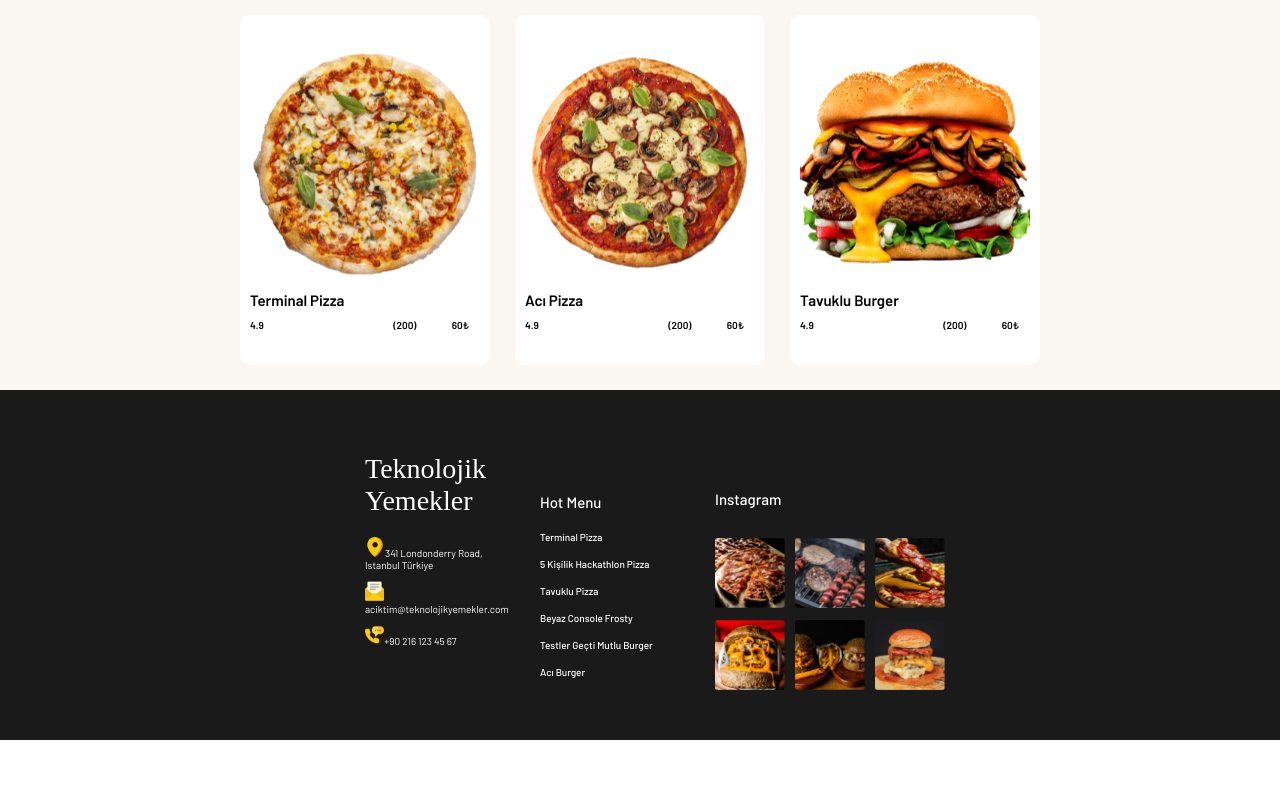
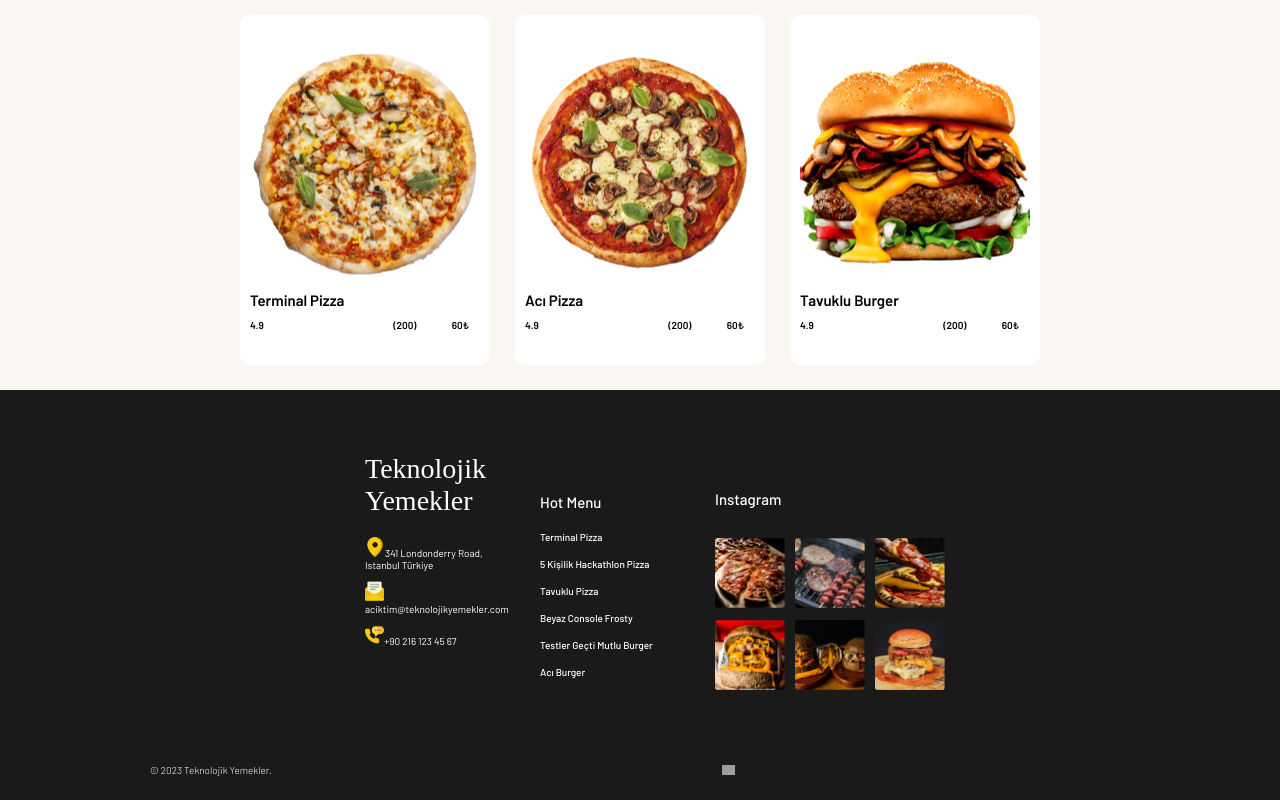
Before and after one commit to ezgi-karaca/Pizza, a website built with Vite: page index.html in a window 1280 px wide. Shown: the part 1360-2160 px from the top of the page. Before the commit the page ends 2100 px from the top, so only its background shows below. Built offline with nearby package versions, Linux system fonts and the light colour scheme; grey boxes are pictures that could not be loaded; files whose address does not match are found by name; a web font is replaced by a local one.

Commit message:
büyük ekranlar için web sitesi tamamlandı

```diff
--- a/index.html
+++ b/index.html
@@ -160,7 +160,12 @@
           </ul>
         </div>
       </div>
-      <div class="footer-bottom"></div>
+      <div class="footer-bottom">
+        <div class="bottom-content">
+          <p>© 2023 Teknolojik Yemekler.</p>
+          <img src="https://www.pikpng.com/pngl/b/53-530147_free-png-download-twitter-logo-grau-png-images.png">
+        </div>
+      </div>
     </footer>
 
 
--- a/style.css
+++ b/style.css
@@ -20,7 +20,7 @@ body {
 
 .intro {
   background-image: url("assets/iteration-1/home-banner.png");
-  background-size:contain;
+  background-size: cover;
   background-position: center;
   width: 100%;
   height: 100vh;
@@ -425,3 +425,26 @@ body {
   width: 7rem;
   height: 7rem;
 }
+
+.footer-bottom {
+  display: block;
+}
+.bottom-content {
+  background-color: #1A1A1A;
+  color: white;
+  display: flex;
+  width: 100%;
+  height: 6rem;
+  gap: 45rem;
+  text-align: center;
+  align-items: center;
+  padding-left: 15rem;
+}
+.bottom-content img {
+  height: 1rem;
+}
+.bottom-content p {
+  font-family: "Barlow";
+  font-size: 1rem;
+  font-weight: 300;
+}
```
